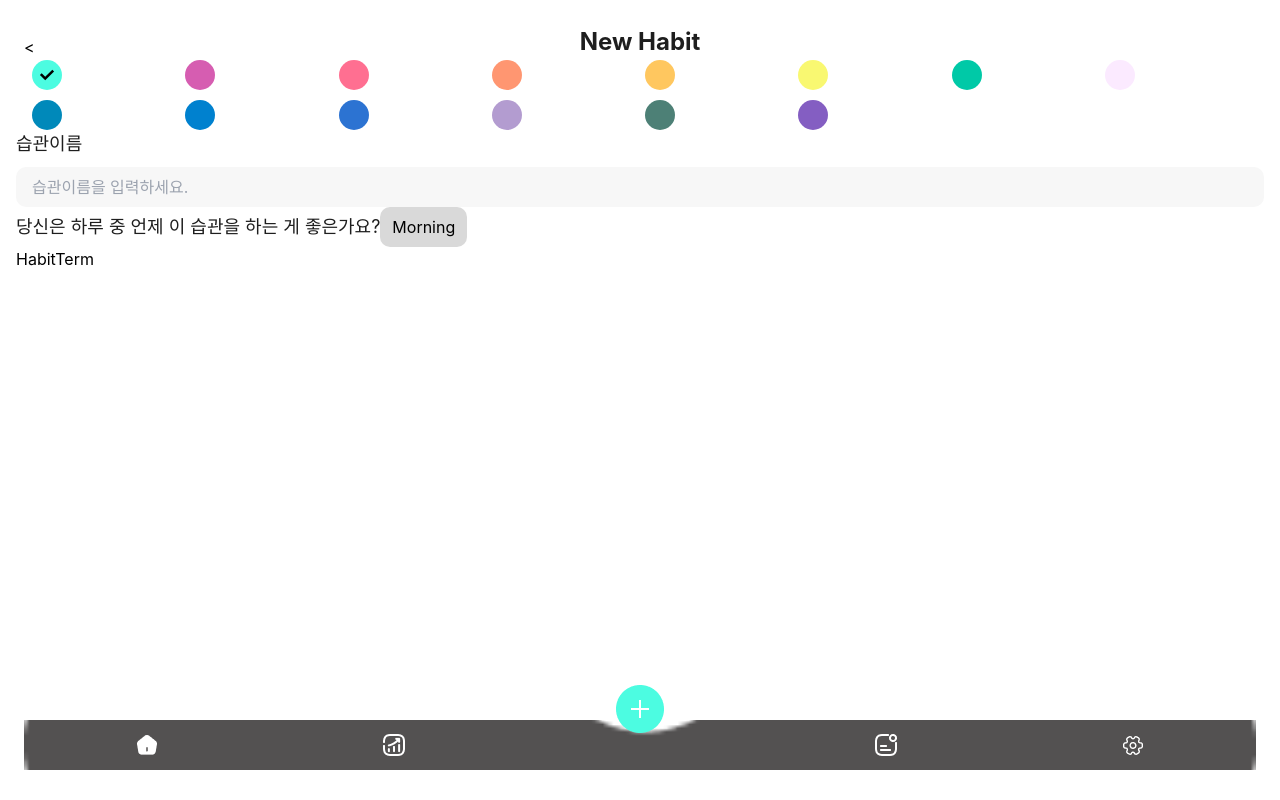
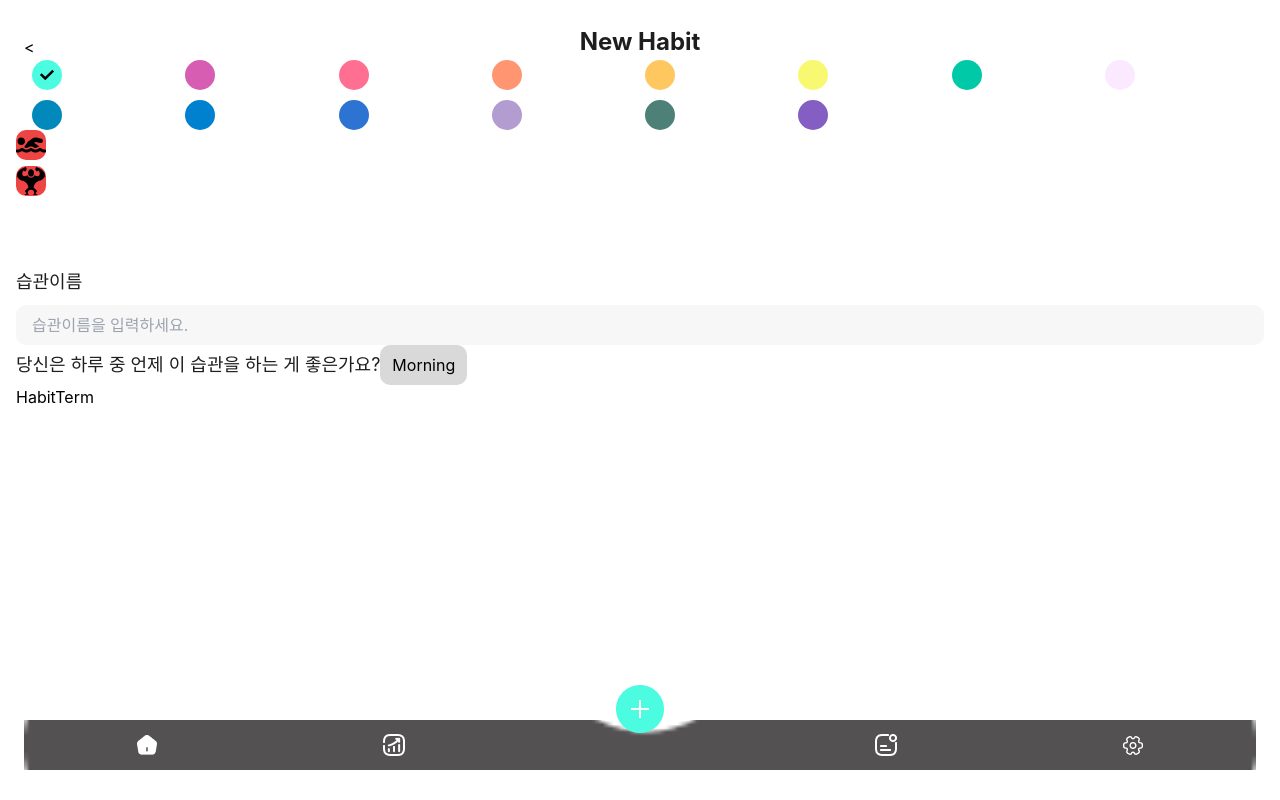
Before and after one commit to woo5ni-developer/daily-habit, a React (Create React App) app: page /set in a window 1280 px wide. Built offline with nearby package versions, Linux system fonts and the light colour scheme.

Commit message:
button iconfiled 작업 진행중

```diff
--- /dev/null
+++ b/src/components/ButtonIconField.tsx
@@ -0,0 +1,29 @@
+import React, { FC, useState } from 'react'
+import { FaSwimmer } from 'react-icons/fa'
+import { GiMuscleUp } from 'react-icons/gi'
+
+const ButtonColorField: FC = () => {
+  // logic
+  const iconField = {
+    container: {
+      width: '100%',
+      display: 'grid',
+      gridTemplateColumns: 'repeat(4, 1fr)',
+      gridTemplateRows: 'repeat(9, 1fr)',
+      gap: '6px',
+      'writing-mode': 'vertical-lr',
+    },
+  }
+  // view
+  return (
+    <div style={iconField.container} className="writingMode-lr">
+      <button type="button" className="w-[30px] h-[30px] rounded-[10px] bg-red-500">
+        <FaSwimmer className="w-full h-full" />
+      </button>
+      <button type="button" className="w-[30px] h-[30px] rounded-[10px] bg-red-500">
+        <GiMuscleUp className="w-full h-full" />
+      </button>
+    </div>
+  )
+}
+export default ButtonColorField
--- a/src/routes/set.tsx
+++ b/src/routes/set.tsx
@@ -7,6 +7,7 @@ import BackButton from '../components/BackButton'
 import Cycle from '../components/Cycle'
 import { colorList } from '../data/response'
 import { ColorType } from '../lib/type'
+import ButtonIconField from '../components/ButtonIconField'
 
 const Set: FC = () => {
   const SelectColor = (color: ColorType): void => {
@@ -17,6 +18,7 @@ const Set: FC = () => {
       <Title text="New Habit" />
       <BackButton />
       <ButtonColorField data={colorList} handleClick={SelectColor} />
+      <ButtonIconField />
       <InputField />
       <Cycle />
       <HabitTerm />
```
